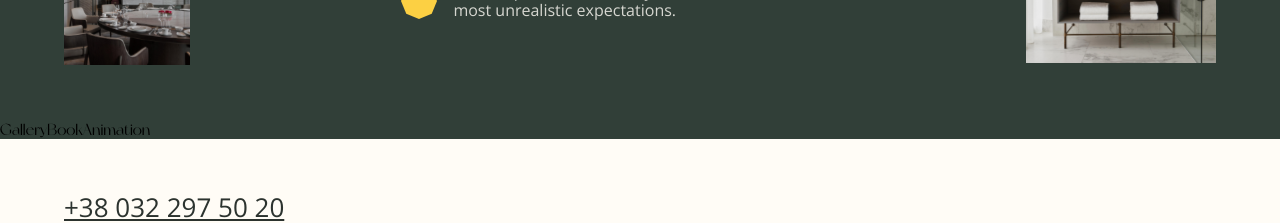
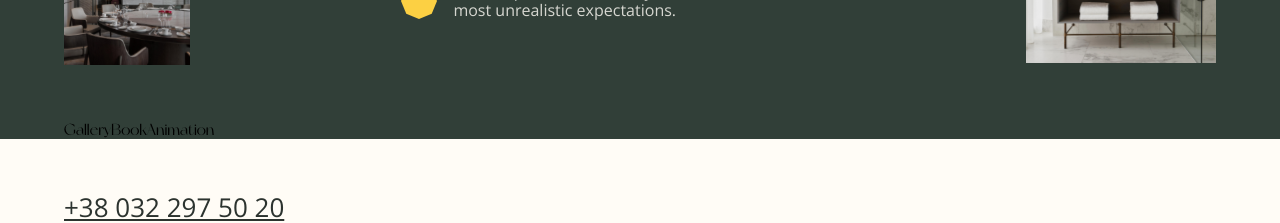
Before and after one commit to gift56/Fullstack-HotelWebsite, a React (Create React App) app: page / in a window 1280 px wide. Shown: the part 6140-6363 px from the top of the page. Built offline with nearby package versions, Linux system fonts and the light colour scheme.

Commit message:
added some stuff

```diff
--- a/src/components/Gallery.jsx
+++ b/src/components/Gallery.jsx
@@ -11,6 +11,7 @@ import DesktopGalleyFour from "../assets/Dgallery4.svg";
 import Label from "../assets/Alabel.svg";
 import Polygon from "../assets/polygon.svg";
 import {
+  GalleryAnimationArea,
   GalleryArea,
   GalleryCon,
   GalleryleftSide,
@@ -91,7 +92,9 @@ const Gallery = () => {
           </GalleryrightSide>
         </GalleryArea>
       </Container>
-      <GalleryBookAnimation />
+      <GalleryAnimationArea>
+        <GalleryBookAnimation />
+      </GalleryAnimationArea>
     </GalleryCon>
   );
 };
--- a/src/styles/gallery.styled.js
+++ b/src/styles/gallery.styled.js
@@ -203,3 +203,8 @@ export const GalleryRightSideDesktop = styled.div`
     }
   }
 `;
+
+export const GalleryAnimationArea = styled.div`
+  width: 90%;
+  margin: 0 auto;
+`;
```
